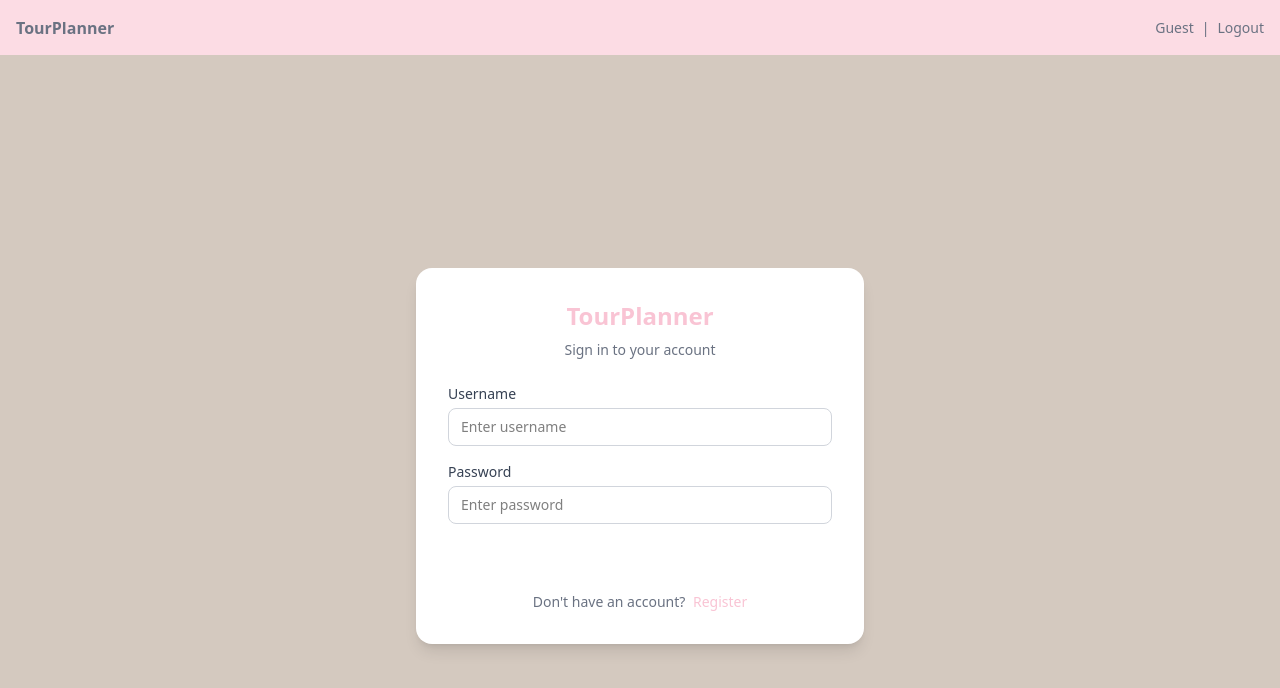
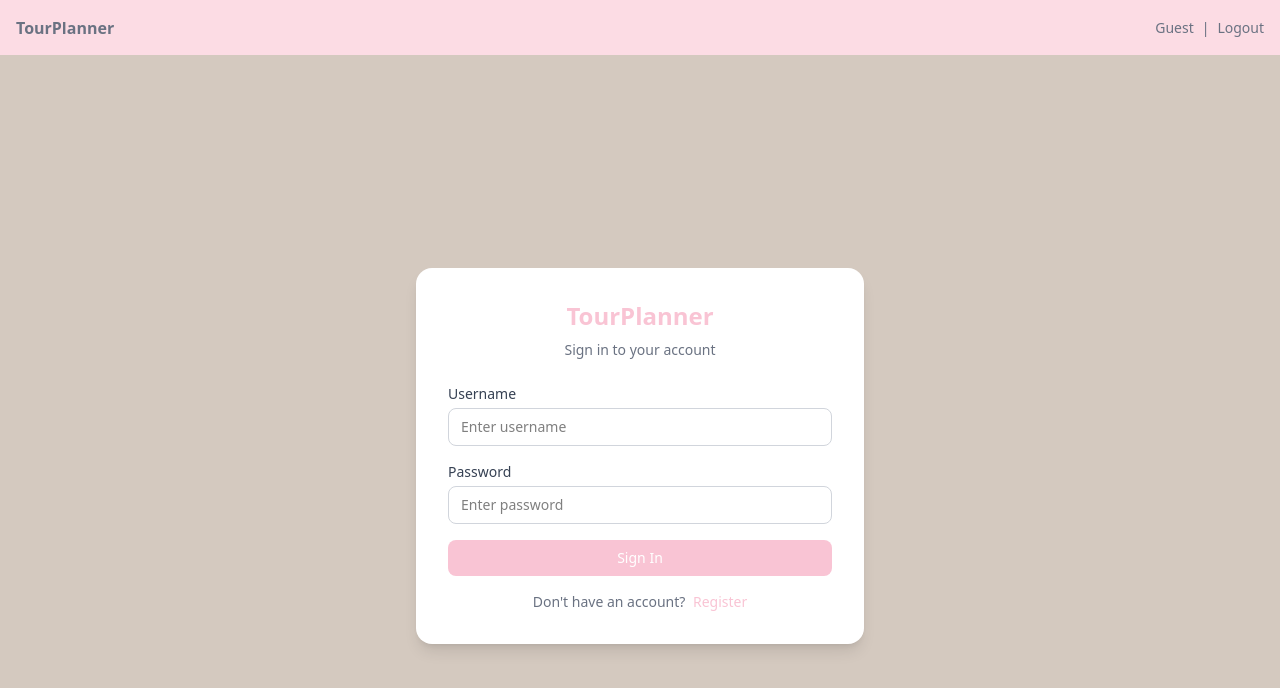
Before and after one commit to FHTW-SWEN/tourplanner-FE, an Angular app: page /login in a window 1280 px wide. Shown: the top 688 px of the page. Built offline with nearby package versions, Linux system fonts and the light colour scheme; no server answers.

Commit message:
feat: update auth form inputs with placeholders and adjust button styling

```diff
--- a/src/app/features/tours/auth/auth-page.html
+++ b/src/app/features/tours/auth/auth-page.html
@@ -22,6 +22,7 @@
       <div>
         <label class="mb-1 block text-sm font-medium text-gray-700">Username</label>
         <input
+          id="username"
           formControlName="username"
           type="text"
           placeholder="Enter username"
@@ -36,6 +37,7 @@
       <div>
         <label class="mb-1 block text-sm font-medium text-gray-700">Password</label>
         <input
+          id="password"
           formControlName="password"
           type="password"
           placeholder="Enter password"
@@ -49,7 +51,7 @@
 
       <button
         type="submit"
-        class="w-full rounded-lg bg-primary-dark py-2 text-sm font-medium text-white hover:opacity-90"
+        class="w-full rounded-lg bg-primary py-2 text-sm font-medium text-white hover:opacity-90"
       >
         {{ isLoginMode ? 'Sign In' : 'Create Account' }}
       </button>
```
